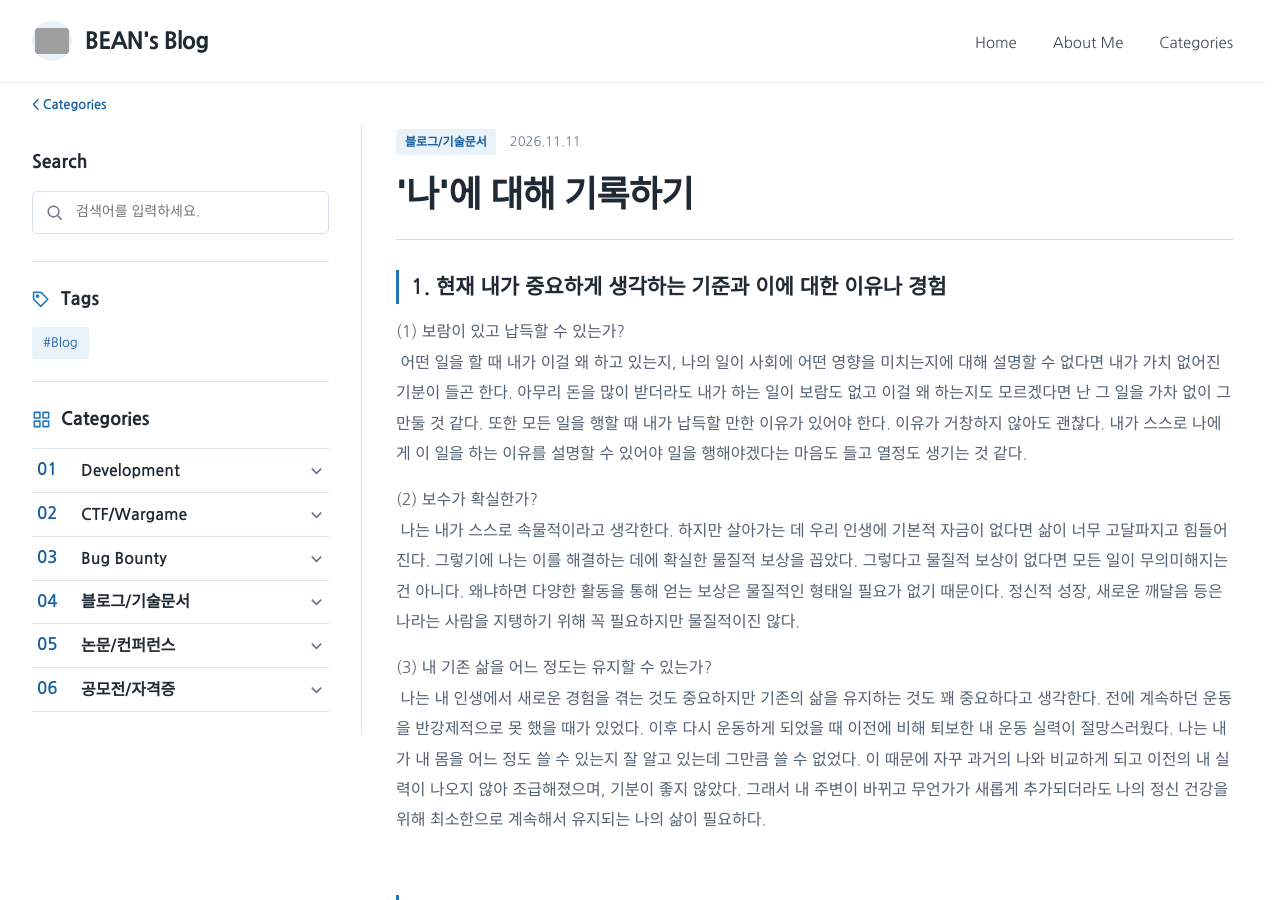
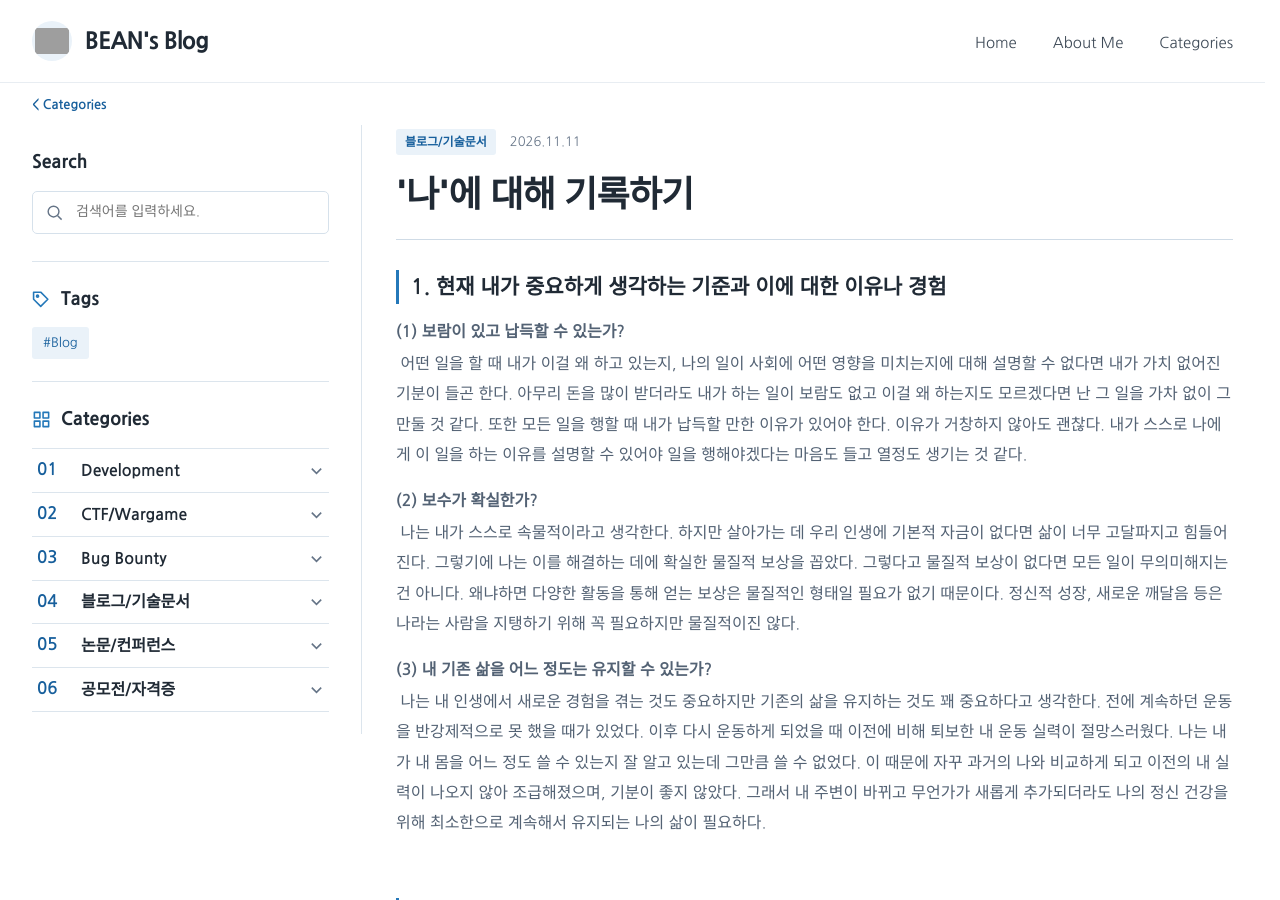
Before and after one commit to BEAN-CMD418/bean-cmd418.github.io, a Jekyll site: the page built from _posts/2026-11-08-first-post.md, in a window 1280 px wide and 900 px high. Built offline with Jekyll 4.4.1, drawn with Linux system fonts in a browser that asks for light colours; some web fonts are replaced; grey boxes are pictures that could not be loaded.

```diff
--- a/_posts/2026-11-08-first-post.md
+++ b/_posts/2026-11-08-first-post.md
@@ -7,23 +7,23 @@ tags: [Blog]
 
 ## 1. 현재 내가 중요하게 생각하는 기준과 이에 대한 이유나 경험
 
-(1) 보람이 있고 납득할 수 있는가? <br>
+**(1) 보람이 있고 납득할 수 있는가?** <br>
 &nbsp;어떤 일을 할 때 내가 이걸 왜 하고 있는지, 나의 일이 사회에 어떤 영향을 미치는지에 대해 설명할 수 없다면 내가 가치 없어진 기분이 들곤 한다. 아무리 돈을 많이 받더라도 내가 하는 일이 보람도 없고 이걸 왜 하는지도 모르겠다면 난 그 일을 가차 없이 그만둘 것 같다. 또한 모든 일을 행할 때 내가 납득할 만한 이유가 있어야 한다. 이유가 거창하지 않아도 괜찮다. 내가 스스로 나에게 이 일을 하는 이유를 설명할 수 있어야 일을 행해야겠다는 마음도 들고 열정도 생기는 것 같다.
 
-(2) 보수가 확실한가? <br>
+**(2) 보수가 확실한가?** <br>
 &nbsp;나는 내가 스스로 속물적이라고 생각한다. 하지만 살아가는 데 우리 인생에 기본적 자금이 없다면 삶이 너무 고달파지고 힘들어진다. 그렇기에 나는 이를 해결하는 데에 확실한 물질적 보상을 꼽았다. 그렇다고 물질적 보상이 없다면 모든 일이 무의미해지는 건 아니다. 왜냐하면 다양한 활동을 통해 얻는 보상은 물질적인 형태일 필요가 없기 때문이다. 정신적 성장, 새로운 깨달음 등은 나라는 사람을 지탱하기 위해 꼭 필요하지만 물질적이진 않다.
 
-(3) 내 기존 삶을 어느 정도는 유지할 수 있는가? <br>
+**(3) 내 기존 삶을 어느 정도는 유지할 수 있는가?** <br>
 &nbsp;나는 내 인생에서 새로운 경험을 겪는 것도 중요하지만 기존의 삶을 유지하는 것도 꽤 중요하다고 생각한다. 전에 계속하던 운동을 반강제적으로 못 했을 때가 있었다. 이후 다시 운동하게 되었을 때 이전에 비해 퇴보한 내 운동 실력이 절망스러웠다. 나는 내가 내 몸을 어느 정도 쓸 수 있는지 잘 알고 있는데 그만큼 쓸 수 없었다. 이 때문에 자꾸 과거의 나와 비교하게 되고 이전의 내 실력이 나오지 않아 조급해졌으며, 기분이 좋지 않았다. 그래서 내 주변이 바뀌고 무언가가 새롭게 추가되더라도 나의 정신 건강을 위해 최소한으로 계속해서 유지되는 나의 삶이 필요하다.
- <br> <br>
+<br><br>
 
 ## 2. 나의 기준을 나이츠프론티어에서 어떻게 실천할 수 있을까?
 
-(1) 내가 나이츠프론티어에 지원한 이유 <br>
+**(1) 내가 나이츠프론티어에 지원한 이유** <br>
 &nbsp;나는 성장하는 경험을 꼭 하고 싶었기 때문이다. 난 내 인생에 대해 늘 어떠한 확신이 있다. 난 절대 망하지는 않을 것이라는 확신이다. 하지만 확신만 있을 뿐 이유와 예시가 있지 않았다. 그래서 나는 빈약한 내 확신에 이유를 붙여주고 싶었고 뜻깊은 예시를 만들어주고 싶었다. 나에 대한 확신이 지금보다 더 강해지길 바랐다. 내가 도전하고 해결한 다양한 과제가 쌓이고, 어제보다 오늘 조금 더 나아졌다고 생각하며 느끼는 자신감 또한 더 쌓이길 바랐다. 또 어떤 힘들고 거친 일도 이러한 경험에 비춰 도전할 수 있는 사람이 되고 싶었다. 나는 이 때문에 나이츠 프론티어에 지원했다.
 
-(2) 나이츠프론티어에서 꼭 이루고 싶은 것 <br>
+**(2) 나이츠프론티어에서 꼭 이루고 싶은 것** <br>
 &nbsp;보안이라는 분야 내에서 내가 잘하는 것은 무엇인지, 좋아하는 것은 무엇인지 꼭 찾고 싶다. 그러면서 내가 희망하는 분야를 지금보다 더 구체화하고 싶다. 아직 내가 나에 대해 모르는 것이 많고 내가 무엇을 진정으로 하고 싶은지 정확하게는 잘 모르기 때문이다.
 
-(3) 7개월 동안 해보고 싶은 경험 <br>
+**(3) 7개월 동안 해보고 싶은 경험** <br>
 &nbsp;어느 정도 실력이 쌓이면 내가 CTF 문제를 직접 만들어보고 싶다. 또한 다양한 활동을 이어가는 과정에서 뚜렷해진 취향과 관심사를 토대로 희망하는 주제를 선정해 소논문도 써보고 싶다.
```
